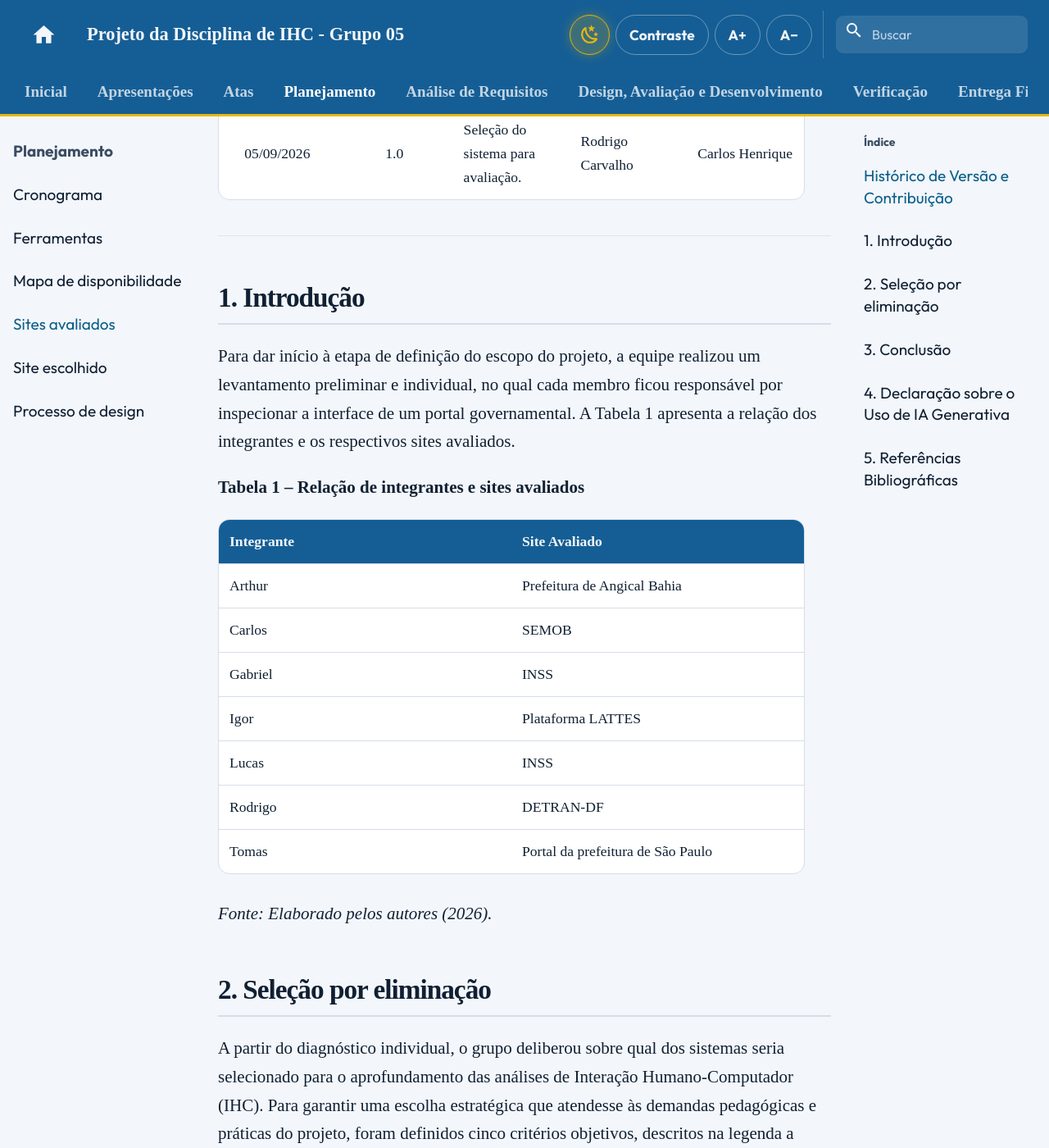
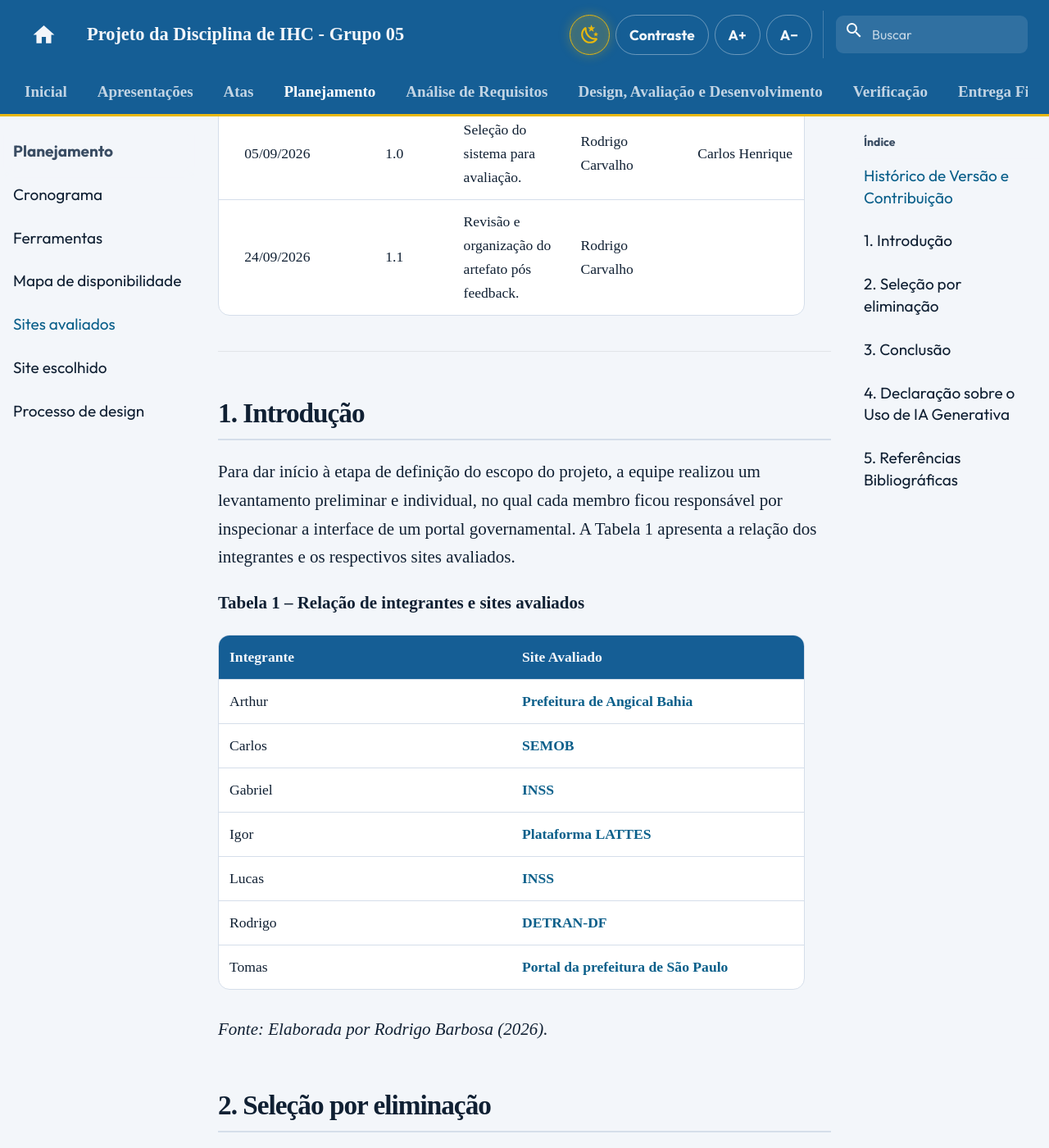
Before and after one commit to Interacao-Humano-Computador/2026.2-Grupo05, an MkDocs documentation site: the page built from docs/selecao_v2.md, in a window 1280 px wide and 1400 px high, scrolled down 409 px. Shown: the whole window at 82% size. Built offline with MkDocs 1.6.1 and Material for MkDocs 9.7.7, drawn with Linux system fonts in a browser that asks for light colours; comment, search, counter and statistics services are not loaded; some of the changed text lies outside the part shown.

Commit message:
Adiciona e organiza a parte do planejamento de sites avaliados após feedback

```diff
--- a/docs/selecao_v2.md
+++ b/docs/selecao_v2.md
@@ -5,6 +5,7 @@
 | Data | Versão | Descrição | Autor(es) | Revisor(es) |
 | :---: | :---: | :--- | :--- | :--- |
 | 05/09/2026 | 1.0 | Seleção do sistema para avaliação. | Rodrigo Carvalho | Carlos Henrique |
+| 24/09/2026 | 1.1 | Revisão e organização do artefato pós feedback. | Rodrigo Carvalho |
 
 ---
 
@@ -16,15 +17,15 @@ Para dar início à etapa de definição do escopo do projeto, a equipe realizou
 
 | Integrante | Site Avaliado |
 | :--- | :--- |
-| Arthur | Prefeitura de Angical Bahia |
-| Carlos | SEMOB |
-| Gabriel | INSS |
-| Igor | Plataforma LATTES |
-| Lucas | INSS |
-| Rodrigo | DETRAN-DF |
-| Tomas | Portal da prefeitura de São Paulo |
+| Arthur | [Prefeitura de Angical Bahia](https://drive.google.com/file/d/1Q8NzRfhBQEKxviJP-siXsMfAFa-nr0tg/view?usp=sharing) |
+| Carlos | [SEMOB](https://drive.google.com/file/d/1Q6WfvwByV6bU7NOs1YOPrESTYKDEU2fU/view?usp=sharing) |
+| Gabriel | [INSS](https://drive.google.com/file/d/1QlRK9tjW1Q9tNaUcOlHpUOcq0X3EJuN7/view?usp=sharing) |
+| Igor | [Plataforma LATTES](https://drive.google.com/file/d/1Ut57WMn6_axKPHMMZeVEr76Z8lPbaft1/view?usp=sharing) |
+| Lucas | [INSS]() |
+| Rodrigo | [DETRAN-DF](https://drive.google.com/file/d/1YG6ldLw2E6B_lF-nGIggoGN5ECo1q3Jl/view?usp=sharing) |
+| Tomas | [Portal da prefeitura de São Paulo](https://drive.google.com/file/d/1QuMdRt0pVmz5fkSOoiT7PnKzfvHFfUtU/view?usp=sharing) |
 
-*Fonte: Elaborado pelos autores (2026).*
+*Fonte: Elaborada por Rodrigo Barbosa (2026).*
 
 ## 2. Seleção por eliminação
 
@@ -50,7 +51,7 @@ A Tabela 2 sumariza a avaliação comparativa de cada portal inspecionado a part
 | **IPTU São Paulo**   | Baixo (4 erros pontuais, texto)            | Inviável (Contribuintes/proprietários em SP)       | Médio (Exige "Senha Web")                    | Médio (Emissão de guias)                     | Baixo (Longe da realidade do grupo)          | Descartado (C2 inviável)     |
 | **Pref. Angical-BA** | Baixo (Apenas 2 problemas estéticos)       | Inviável (Cidadãos no interior da Bahia)           | Alto (Totalmente aberto)                     | Baixo (Busca simples)                        | Baixo (Longe da realidade, falta material)   | Descartado (C1/C2 inviáveis) |
 
-*Fonte: Elaborado pelos autores (2026).*
+*Fonte: Elaborada por Rodrigo Barbosa (2026).*
 
 ## 3. Conclusão
 
```
